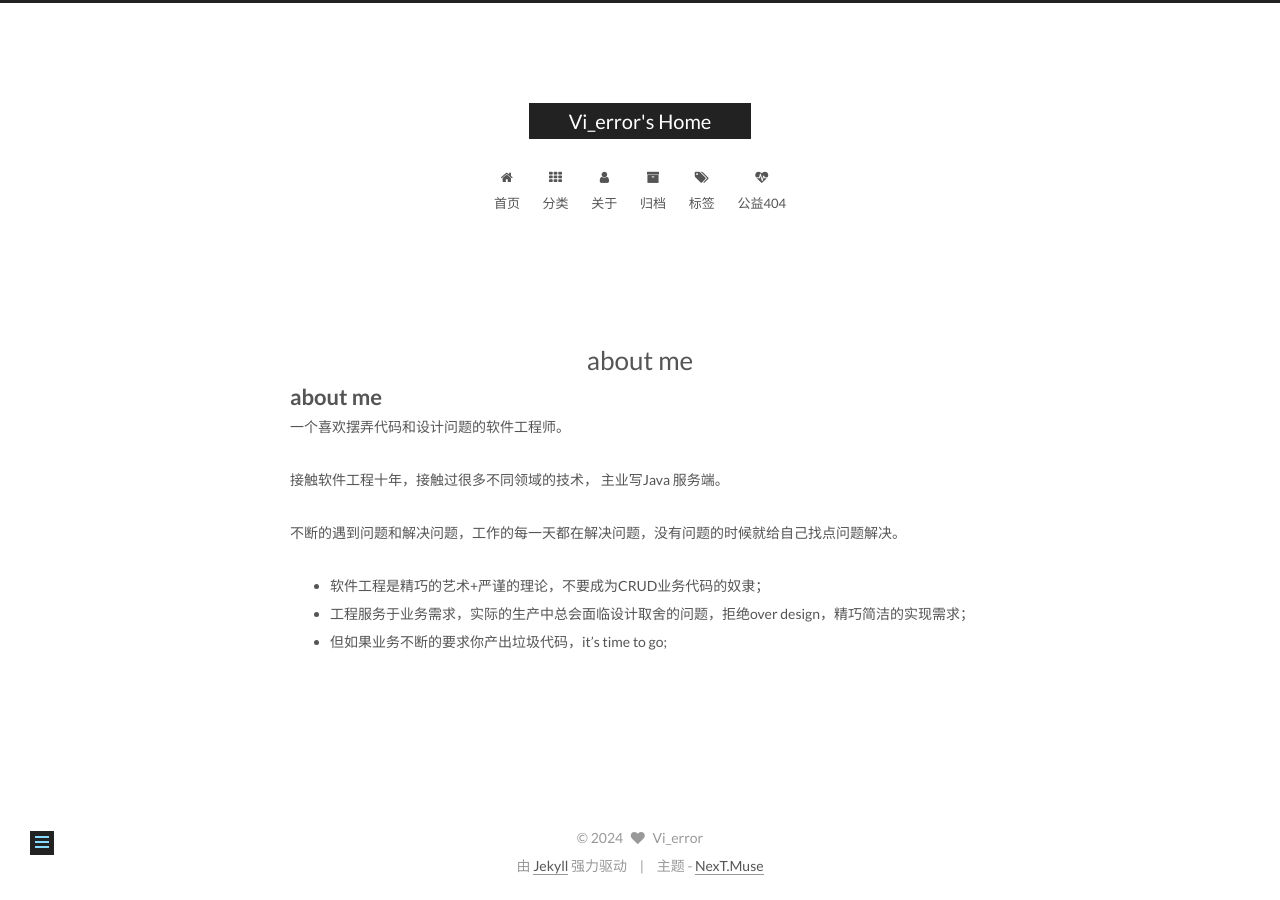
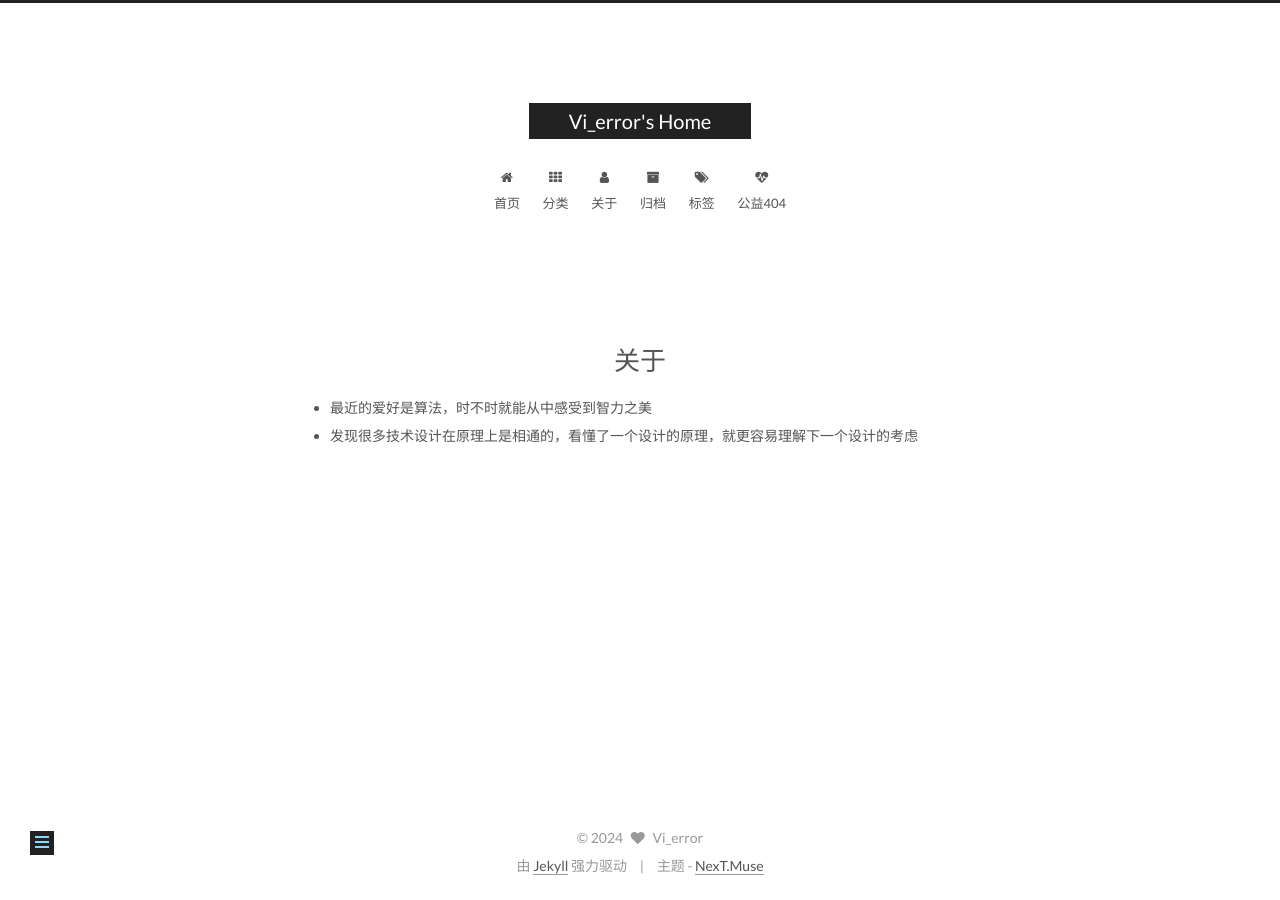
Before and after one commit to vivitrip/Vi_error, a Jekyll site: the page built from about/index.md, in a window 1280 px wide. Built offline with Jekyll 4.4.1, drawn with Linux system fonts in a browser that asks for light colours; our own code applies the rules of GitHub Pages for plain Markdown files.

Commit message:
update me

```diff
--- a/about/index.md
+++ b/about/index.md
@@ -3,14 +3,6 @@ layout: page
 type: about
 ---
 
-# about me
 
-一个喜欢摆弄代码和设计问题的软件工程师。
-
-接触软件工程十年，接触过很多不同领域的技术， 主业写Java 服务端。
-
-不断的遇到问题和解决问题，工作的每一天都在解决问题，没有问题的时候就给自己找点问题解决。
-
-- 软件工程是精巧的艺术+严谨的理论，不要成为CRUD业务代码的奴隶；
-- 工程服务于业务需求，实际的生产中总会面临设计取舍的问题，拒绝over design，精巧简洁的实现需求；
-- 但如果业务不断的要求你产出垃圾代码，it's time to go;
+- 最近的爱好是算法，时不时就能从中感受到智力之美
+- 发现很多技术设计在原理上是相通的，看懂了一个设计的原理，就更容易理解下一个设计的考虑
```
